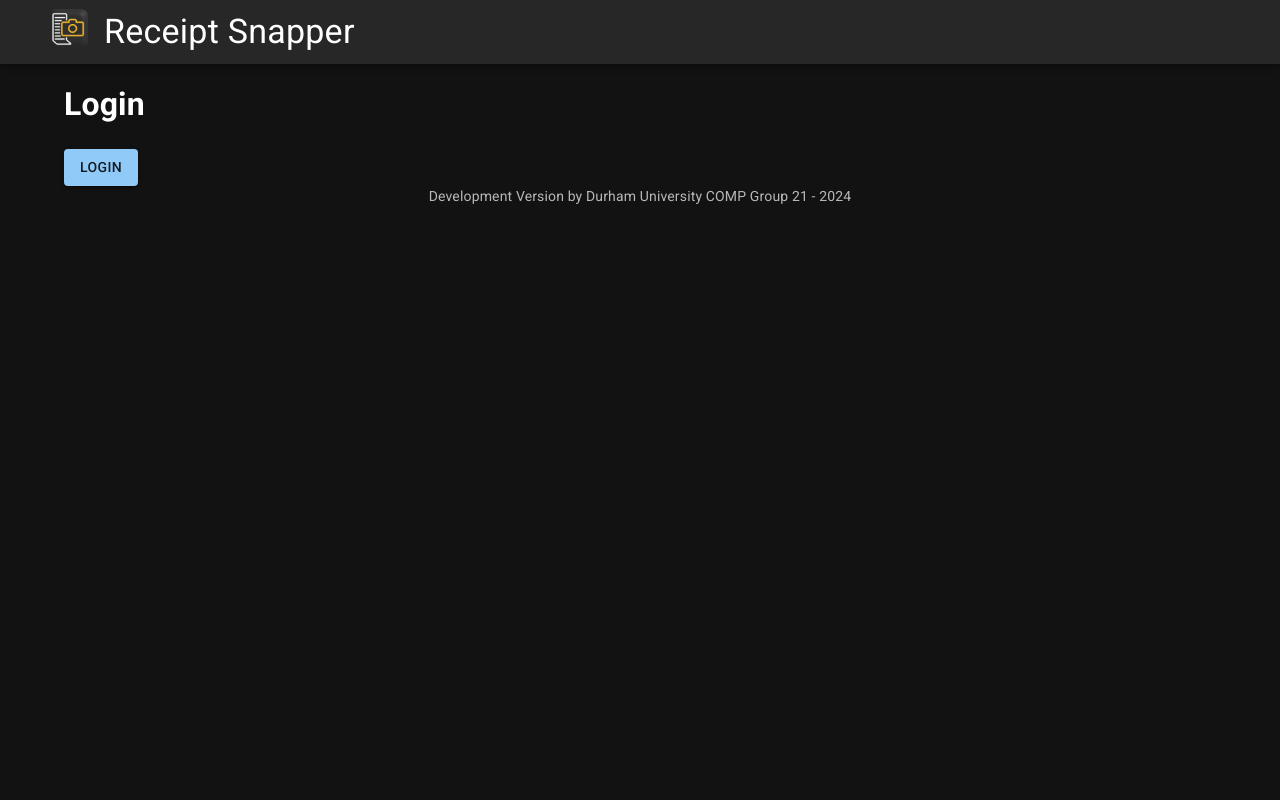
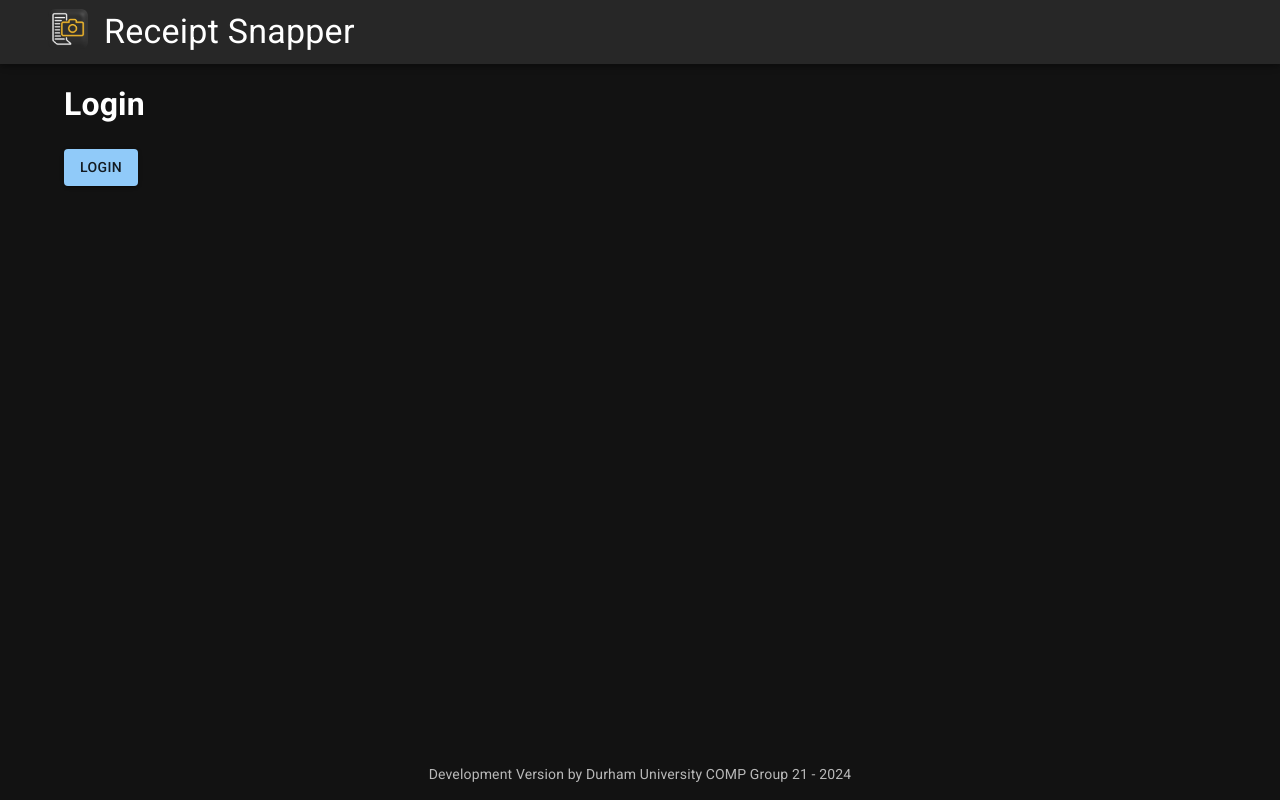
Before and after one commit to COMP2281/receipt-snapper, a React (Create React App) app in the folder myapp/: page / in a window 1280 px wide. Built offline with nearby package versions, Linux system fonts and the light colour scheme.

Commit message:
locked footer to bottom of page if page does not fill screen

```diff
--- a/myapp/src/components/footer.js
+++ b/myapp/src/components/footer.js
@@ -1,16 +1,22 @@
 import { Typography } from '@mui/material';
+import Box from '@mui/material/Box';
 
 export default function Footer() {
-    return <>
-      <Typography
-        variant="body2"
-        color="textSecondary"
-        align="center"
-
-      >
-
+  return (
+    <Box
+      component="footer"
+      sx={{
+        position: 'fixed',
+        bottom: 0,
+        width: '100%',
+        bgcolor: 'background.paper',
+        py: 2,
+        textAlign: 'center',
+      }}
+    >
+      <Typography variant="body2" color="textSecondary">
         Development Version by Durham University COMP Group 21 - 2024
-
       </Typography>
-    </>;
-  }
+    </Box>
+  );
+}
```
